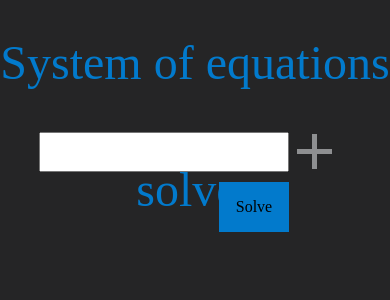
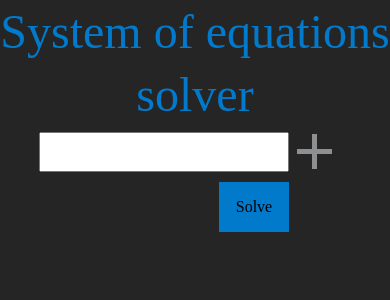
Before and after one commit to aiviaghost/aiviaghost.github.io, a PHP site: page /equations/index.html in a window 390 px wide. Shown: the top 300 px of the page. Run offline with PHP 8.4, Linux system fonts and the light colour scheme.

Commit message:
responsive

```diff
--- a/equations/style.css
+++ b/equations/style.css
@@ -104,3 +104,9 @@ div[b]{
     padding: 1em;
     border-radius: 1em;
 }
+
+@media screen and (max-width: 540px){
+    header{
+        line-height: 7.5vh;
+    }
+}
```
